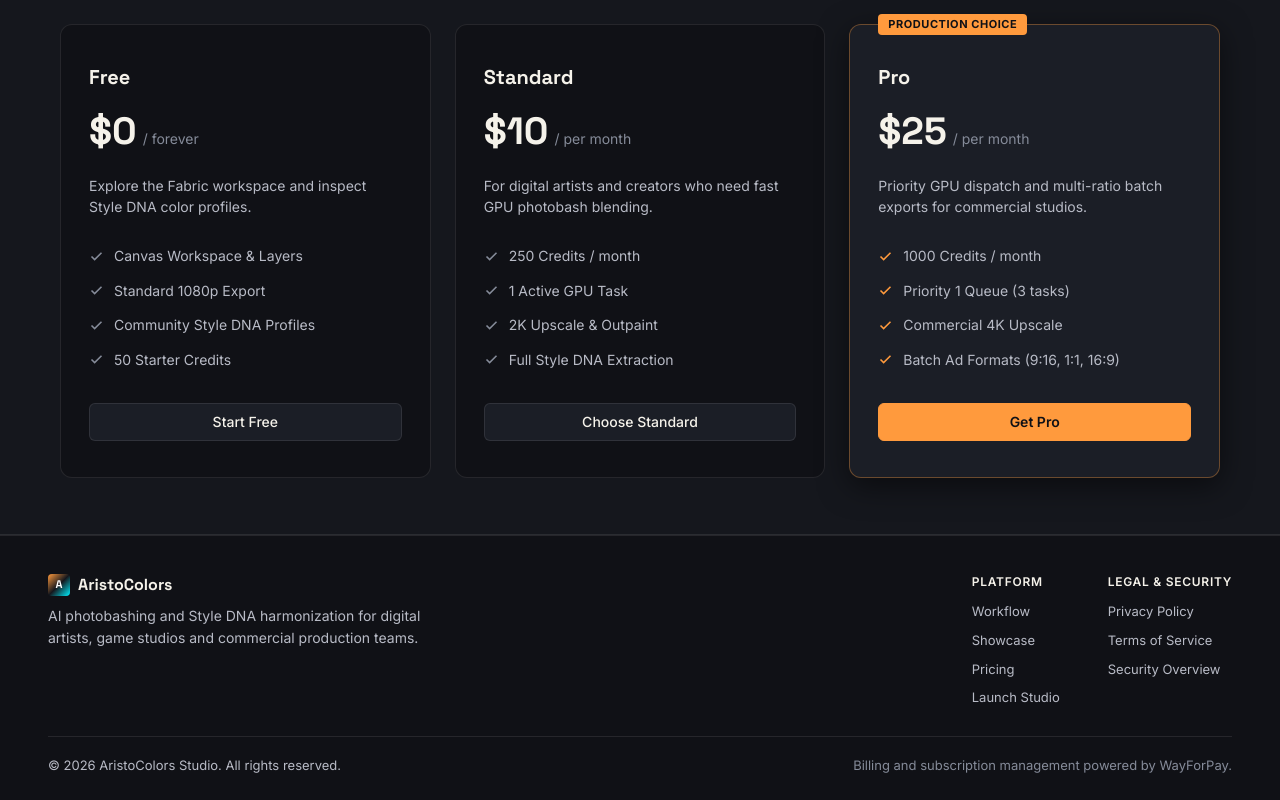
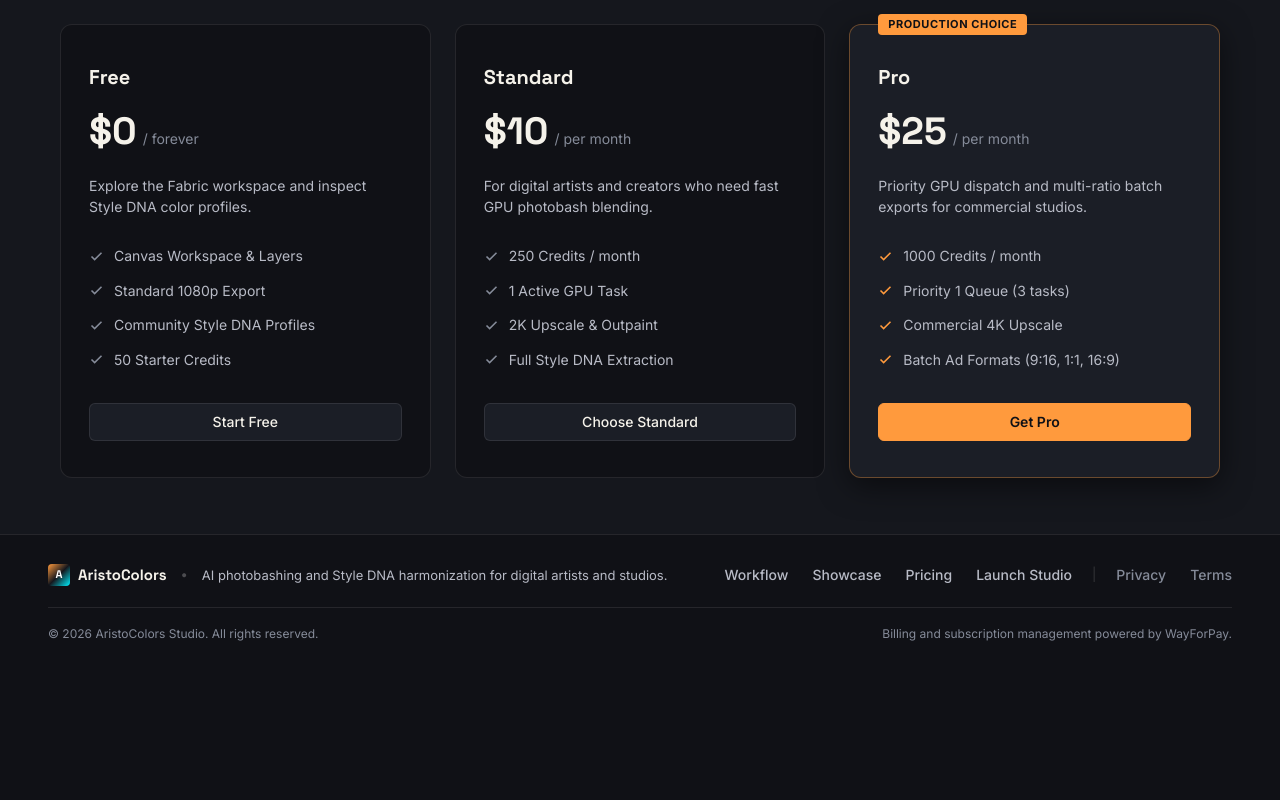
Before and after one commit to NSergienko/aristocolors, a Next.js app in the folder apps/web/: page / in a window 1280 px wide. Shown: the part 2439-3239 px from the top of the page. After the commit the page ends 3102 px from the top, so only its background shows below. Built offline with nearby package versions, Linux system fonts and the light colour scheme.

Commit message:
fix(web): complete landing navigation and footer layout

```diff
--- a/apps/web/src/components/landing/pricing-section.tsx
+++ b/apps/web/src/components/landing/pricing-section.tsx
@@ -52,8 +52,8 @@
     <section
       id="pricing"
       style={{
+        scrollMarginTop: '72px',
         padding: 'clamp(48px, 7vh, 72px) clamp(20px, 4vw, 48px)',
-        borderBottom: '1px solid var(--border-subtle)',
         backgroundColor: 'var(--surface-1)',
       }}
     >
--- a/apps/web/src/components/landing/public-footer.tsx
+++ b/apps/web/src/components/landing/public-footer.tsx
@@ -6,7 +6,7 @@
       style={{
         backgroundColor: 'var(--surface-0)',
         borderTop: '1px solid var(--border-subtle)',
-        padding: '36px clamp(20px, 4vw, 48px) 24px clamp(20px, 4vw, 48px)',
+        padding: '28px clamp(20px, 4vw, 48px) 20px clamp(20px, 4vw, 48px)',
       }}
     >
       <div
@@ -15,21 +15,22 @@
           margin: '0 auto',
           display: 'flex',
           flexDirection: 'column',
-          gap: '28px',
+          gap: '20px',
         }}
       >
+        {/* Main Row: Brand + Short descriptor on left, compact links on right */}
         <div
           style={{
             display: 'flex',
-            alignItems: 'flex-start',
+            alignItems: 'center',
             justifyContent: 'space-between',
-            gap: '36px',
+            gap: '24px',
             flexWrap: 'wrap',
           }}
         >
-          {/* Brand & Description */}
-          <div style={{ maxWidth: '380px' }}>
-            <div style={{ display: 'flex', alignItems: 'center', gap: '8px', marginBottom: '8px' }}>
+          {/* Brand & Descriptor */}
+          <div style={{ display: 'flex', alignItems: 'center', gap: '14px', flexWrap: 'wrap' }}>
+            <div style={{ display: 'flex', alignItems: 'center', gap: '8px' }}>
               <div
                 style={{
                   width: '22px',
@@ -45,80 +46,52 @@
                   A
                 </span>
               </div>
-              <span style={{ fontFamily: 'var(--font-brand)', fontSize: '16px', fontWeight: 700, color: 'var(--text-primary)' }}>
+              <span style={{ fontFamily: 'var(--font-brand)', fontSize: '15px', fontWeight: 700, color: 'var(--text-primary)' }}>
                 AristoColors
               </span>
             </div>
-            <p style={{ fontSize: '14px', color: 'var(--text-secondary)', lineHeight: 1.55 }}>
-              AI photobashing and Style DNA harmonization for digital artists, game studios and commercial production teams.
+            <span style={{ color: 'var(--border-strong)', fontSize: '13px' }}>•</span>
+            <p style={{ fontSize: '13px', color: 'var(--text-secondary)', margin: 0, lineHeight: 1.4 }}>
+              AI photobashing and Style DNA harmonization for digital artists and studios.
             </p>
           </div>
 
-          {/* Navigation Columns */}
-          <div style={{ display: 'flex', gap: '48px', flexWrap: 'wrap' }}>
-            <div>
-              <span
-                style={{
-                  fontSize: '12px',
-                  fontWeight: 600,
-                  textTransform: 'uppercase',
-                  letterSpacing: '0.06em',
-                  color: 'var(--text-primary)',
-                  display: 'block',
-                  marginBottom: '10px',
-                }}
-              >
-                Platform
-              </span>
-              <ul style={{ listStyle: 'none', display: 'flex', flexDirection: 'column', gap: '8px', fontSize: '13px', color: 'var(--text-secondary)' }}>
-                <li><a href="#workflow" style={{ transition: 'color var(--transition-fast)' }}>Workflow</a></li>
-                <li><a href="#showcase" style={{ transition: 'color var(--transition-fast)' }}>Showcase</a></li>
-                <li><a href="#pricing" style={{ transition: 'color var(--transition-fast)' }}>Pricing</a></li>
-                <li><a href="/login" style={{ transition: 'color var(--transition-fast)' }}>Launch Studio</a></li>
-              </ul>
-            </div>
-
-            <div>
-              <span
-                style={{
-                  fontSize: '12px',
-                  fontWeight: 600,
-                  textTransform: 'uppercase',
-                  letterSpacing: '0.06em',
-                  color: 'var(--text-primary)',
-                  display: 'block',
-                  marginBottom: '10px',
-                }}
-              >
-                Legal & Security
-              </span>
-              <ul style={{ listStyle: 'none', display: 'flex', flexDirection: 'column', gap: '8px', fontSize: '13px', color: 'var(--text-secondary)' }}>
-                <li><a href="#">Privacy Policy</a></li>
-                <li><a href="#">Terms of Service</a></li>
-                <li><a href="#">Security Overview</a></li>
-              </ul>
-            </div>
-          </div>
+          {/* Compact navigation & legal links */}
+          <nav
+            style={{
+              display: 'flex',
+              alignItems: 'center',
+              gap: '24px',
+              flexWrap: 'wrap',
+              fontSize: '13px',
+            }}
+          >
+            <a href="#workflow" className="nav-link">Workflow</a>
+            <a href="#showcase" className="nav-link">Showcase</a>
+            <a href="#pricing" className="nav-link">Pricing</a>
+            <a href="/login" className="nav-link">Launch Studio</a>
+            <span style={{ color: 'var(--border-medium)', margin: '0 -4px' }}>|</span>
+            <a href="#" className="nav-link" style={{ color: 'var(--text-tertiary)' }}>Privacy</a>
+            <a href="#" className="nav-link" style={{ color: 'var(--text-tertiary)' }}>Terms</a>
+          </nav>
         </div>
 
-        {/* Bottom Bar: Clear typography, copyright & WayForPay statement */}
+        {/* Small bottom copyright / legal row */}
         <div
           style={{
             display: 'flex',
             alignItems: 'center',
             justifyContent: 'space-between',
-            paddingTop: '18px',
+            paddingTop: '16px',
             borderTop: '1px solid var(--border-subtle)',
-            fontSize: '13px',
-            color: 'var(--text-secondary)',
+            fontSize: '12px',
+            color: 'var(--text-tertiary)',
             flexWrap: 'wrap',
-            gap: '12px',
+            gap: '8px',
           }}
         >
           <span>© {new Date().getFullYear()} AristoColors Studio. All rights reserved.</span>
-          <span style={{ color: 'var(--text-tertiary)' }}>
-            Billing and subscription management powered by WayForPay.
-          </span>
+          <span>Billing and subscription management powered by WayForPay.</span>
         </div>
       </div>
     </footer>
--- a/apps/web/src/components/landing/showcase-section.tsx
+++ b/apps/web/src/components/landing/showcase-section.tsx
@@ -5,6 +5,7 @@
     <section
       id="showcase"
       style={{
+        scrollMarginTop: '72px',
         padding: 'clamp(48px, 7vh, 72px) clamp(20px, 4vw, 48px)',
         borderBottom: '1px solid var(--border-subtle)',
         backgroundColor: 'var(--surface-0)',
--- a/apps/web/src/components/landing/workflow-section.tsx
+++ b/apps/web/src/components/landing/workflow-section.tsx
@@ -41,6 +41,7 @@
     <section
       id="workflow"
       style={{
+        scrollMarginTop: '72px',
         padding: 'clamp(48px, 7vh, 72px) clamp(20px, 4vw, 48px)',
         borderBottom: '1px solid var(--border-subtle)',
         backgroundColor: 'var(--surface-1)',
--- a/apps/web/src/styles/globals.css
+++ b/apps/web/src/styles/globals.css
@@ -62,6 +62,11 @@
   box-sizing: border-box;
   margin: 0;
   padding: 0;
+}
+
+html {
+  scroll-behavior: smooth;
+  scroll-padding-top: 72px;
 }
 
 html, body {
```
